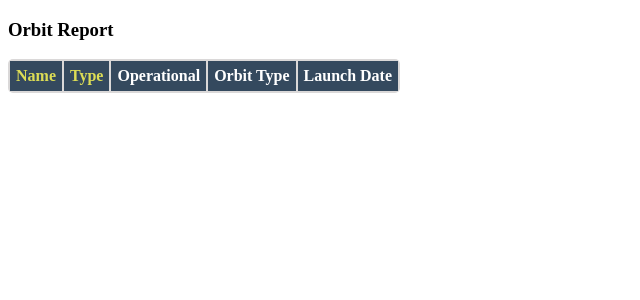
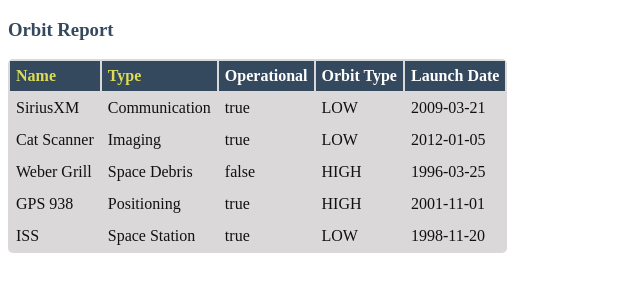
Before and after one commit to cbevel/orbit-report, an Angular app: page / in a window 1280 px wide. Shown: the top 300 px of the page, without its empty margins (0-640 px from the left). Built offline with nearby package versions, Linux system fonts and the light colour scheme.

Commit message:
added data to table

```diff
--- a/src/app/app.component.ts
+++ b/src/app/app.component.ts
@@ -8,8 +8,8 @@ import { Satellite } from './satellite';
 })
 export class AppComponent {
   title = 'orbit-report';
-  sourceList: Satellite[] = [];
-  constructor() {
+  sourceList: Satellite[]
+  constructor(){
     this.sourceList = [
       new Satellite("SiriusXM", "Communication", "2009-03-21", "LOW", true),
       new Satellite("Cat Scanner", "Imaging", "2012-01-05", "LOW", true),
--- a/src/app/orbit-list/orbit-list.component.html
+++ b/src/app/orbit-list/orbit-list.component.html
@@ -1,3 +1,13 @@
+<style>
+    body {
+      font-family: 'Helvetica', 'Courier';
+    }
+
+    h3 {
+        color: #34495E;
+    }
+  </style>
+
 <h3>Orbit Report</h3>
 <table>
     <tr class="header-row">
@@ -7,6 +17,12 @@
         <th>Orbit Type</th>
         <th>Launch Date</th>
     </tr>
-    <!-- TODO: put <tr *ngFor=""></tr> here -->
+    <tr *ngFor="let satellite of satellites">
+        <td>{{satellite.name}}</td>
+        <td>{{satellite.type}}</td>
+        <td>{{satellite.operational}}</td>
+        <td>{{satellite.orbitType}}</td>
+        <td>{{satellite.launchDate}}</td>
+    </tr>
 
 </table>
--- a/src/app/orbit-list/orbit-list.component.ts
+++ b/src/app/orbit-list/orbit-list.component.ts
@@ -9,9 +9,12 @@ import { Satellite } from '../satellite';
 export class OrbitListComponent implements OnInit {
 
   constructor() { }
+
   @Input() satellites: Satellite[];
+
 
   ngOnInit() {
   }
 
+
 }
```
